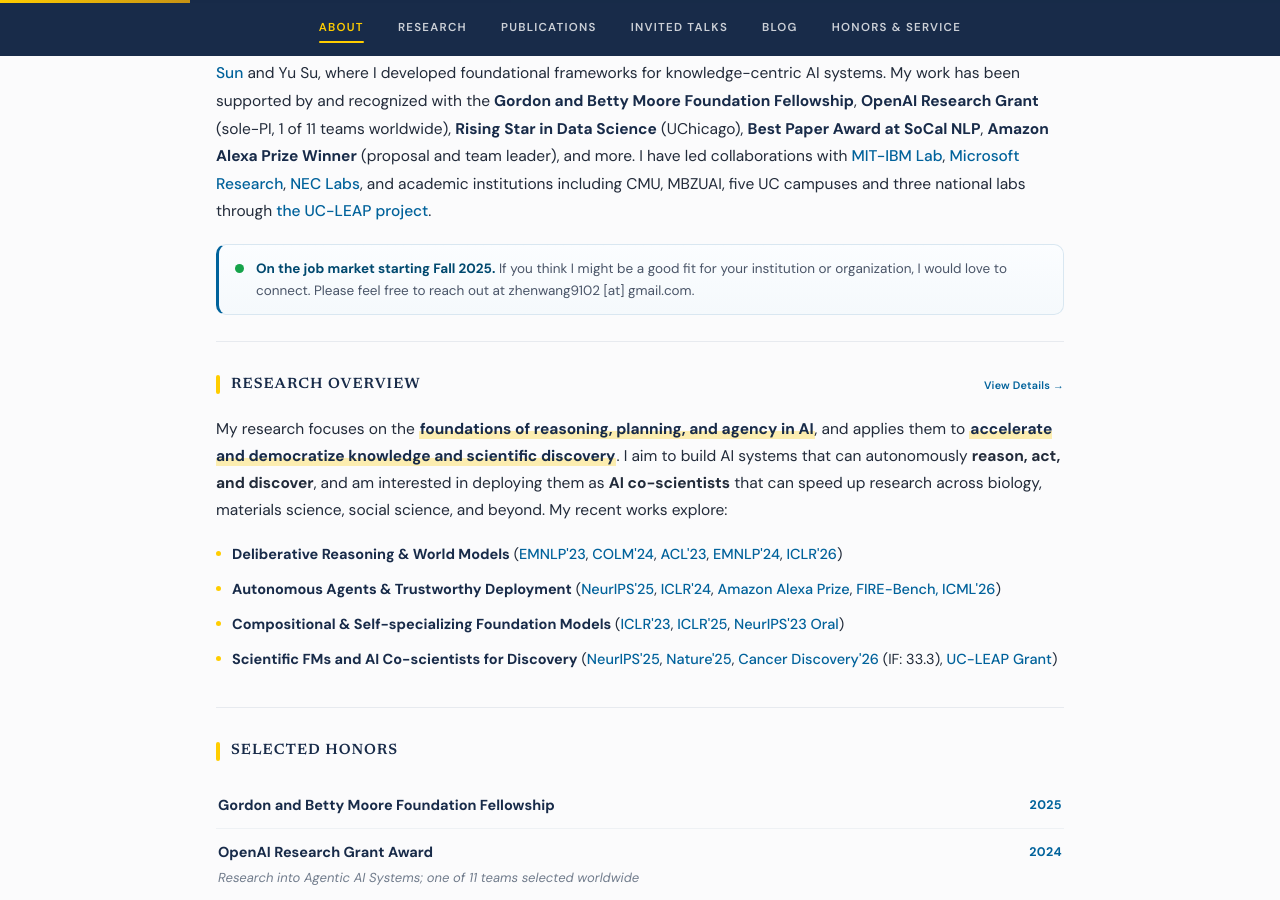
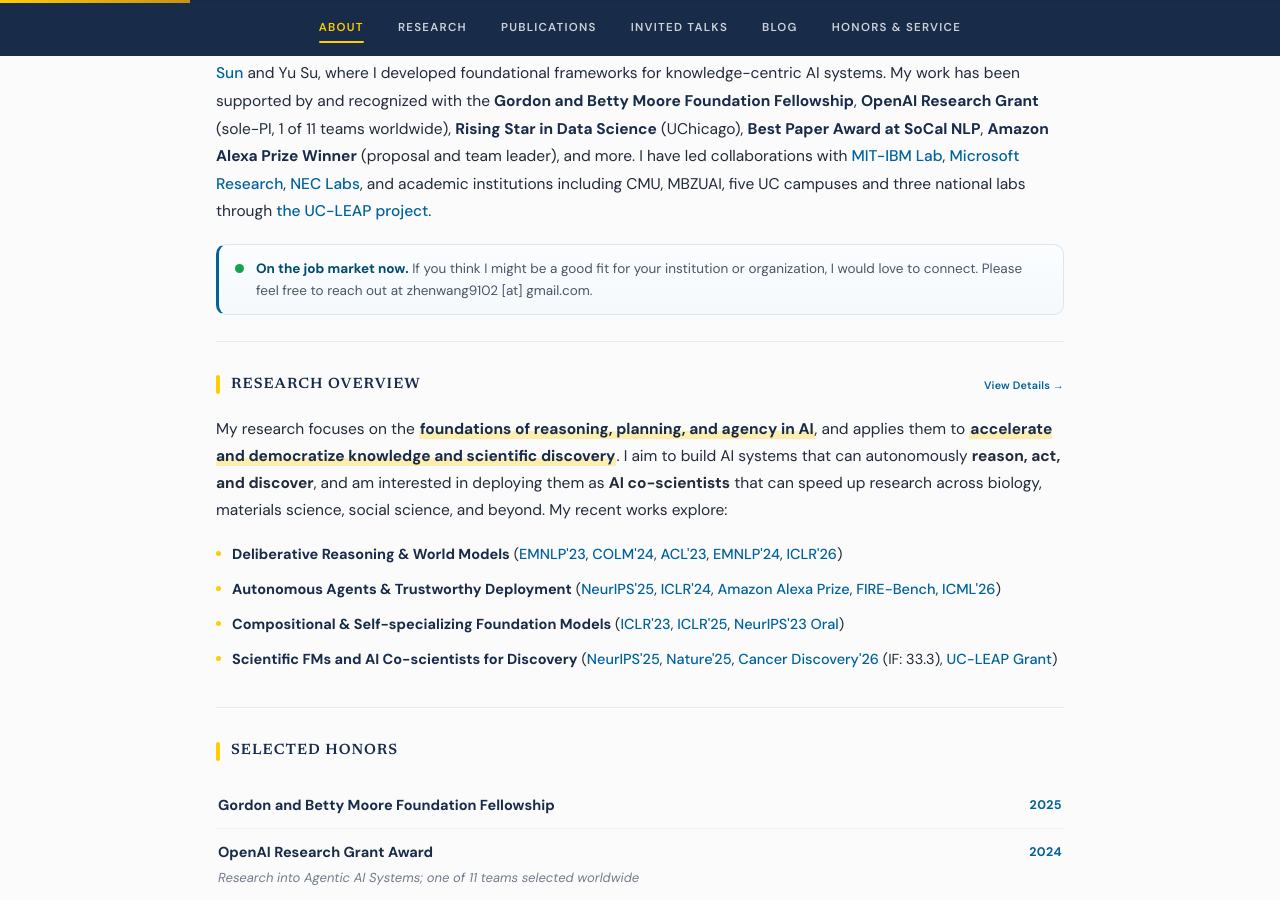
Before and after one commit to zhenwang9102/zhenwang9102.github.io, a Jekyll site: the page built from _posts/2019-06-02-venue.markdown, in a window 1280 px wide and 900 px high, scrolled down 307 px. Built offline with Jekyll 4.4.1, drawn with Linux system fonts in a browser that asks for light colours.

Commit message:
Update main page

```diff
--- a/_layouts/default.html
+++ b/_layouts/default.html
@@ -432,7 +432,7 @@
 
       <div class="availability">
         <span class="dot" aria-hidden="true"></span>
-        <p><strong>On the job market starting Fall 2025.</strong> If you think I might be a good fit for your institution or organization, I would love to connect. Please feel free to reach out at zhenwang9102 [at] gmail.com.</p>
+        <p><strong>On the job market now.</strong> If you think I might be a good fit for your institution or organization, I would love to connect. Please feel free to reach out at zhenwang9102 [at] gmail.com.</p>
       </div>
     </header>
 
```
